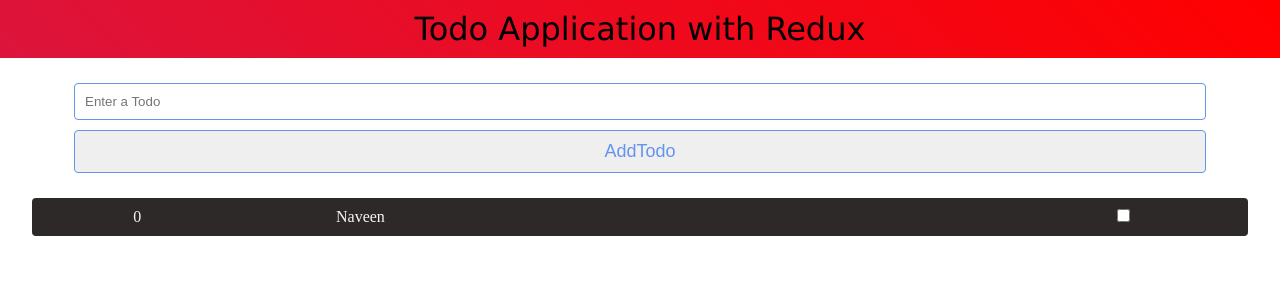
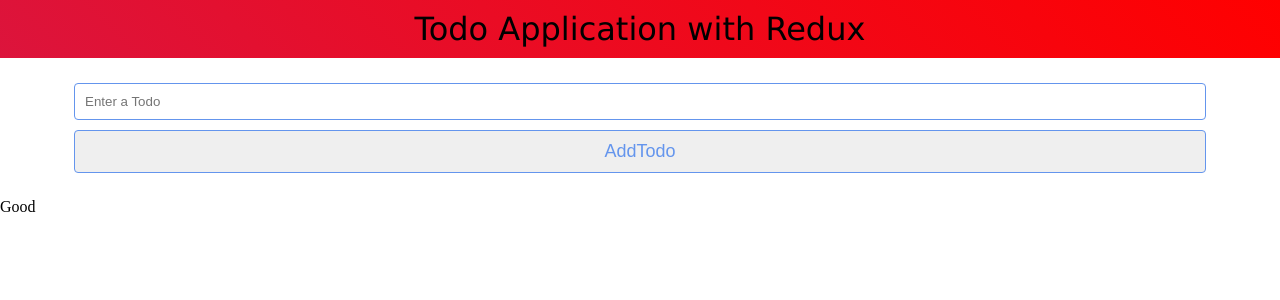
Before and after one commit to naveen0-0/reduxtodo, a React (Create React App) app: page / in a window 1280 px wide. Shown: the top 300 px of the page. Built offline with nearby package versions, Linux system fonts and the light colour scheme.

Commit message:
Just making some tweaks

```diff
--- a/src/components/Todos.js
+++ b/src/components/Todos.js
@@ -1,23 +1,19 @@
 import React from 'react';
-import { useSelector } from 'react-redux'
+import { useSelector, useDispatch } from 'react-redux'
 
 export default function Todos() {
+    const dispatch = useDispatch();
 
-    let todos = useSelector(state=>state.todos);
+    let todos = useSelector(state => state.todos);
 
     const changeTodoDone = todo => {
         console.log(todo)
     }
 
-    return (
-        <div className="todosContainer">
-            {todos.map((todo,index)=>(
-                <div className="todo" key={index}>
-                    <div className="number">{index}</div>
-                    <div className="todoName">{todo.title}</div>
-                    <div className="todoDone"><input type="checkbox" checked={todo.done} onChange={()=>{changeTodoDone(todo)}}/></div>
-                </div>
-            ))}
+    return(
+        <div>
+            Good
         </div>
     )
+
 }
--- a/src/reducers/todoReducer.js
+++ b/src/reducers/todoReducer.js
@@ -4,6 +4,8 @@ export default (state=[{title : "Naveen",done:false}],action)=>{
             return [
                 ...state, action.payload
             ]
+        case "CHANGETODOCOMPLETE":
+            return action.payload
         default:
             return state;
     }
```
